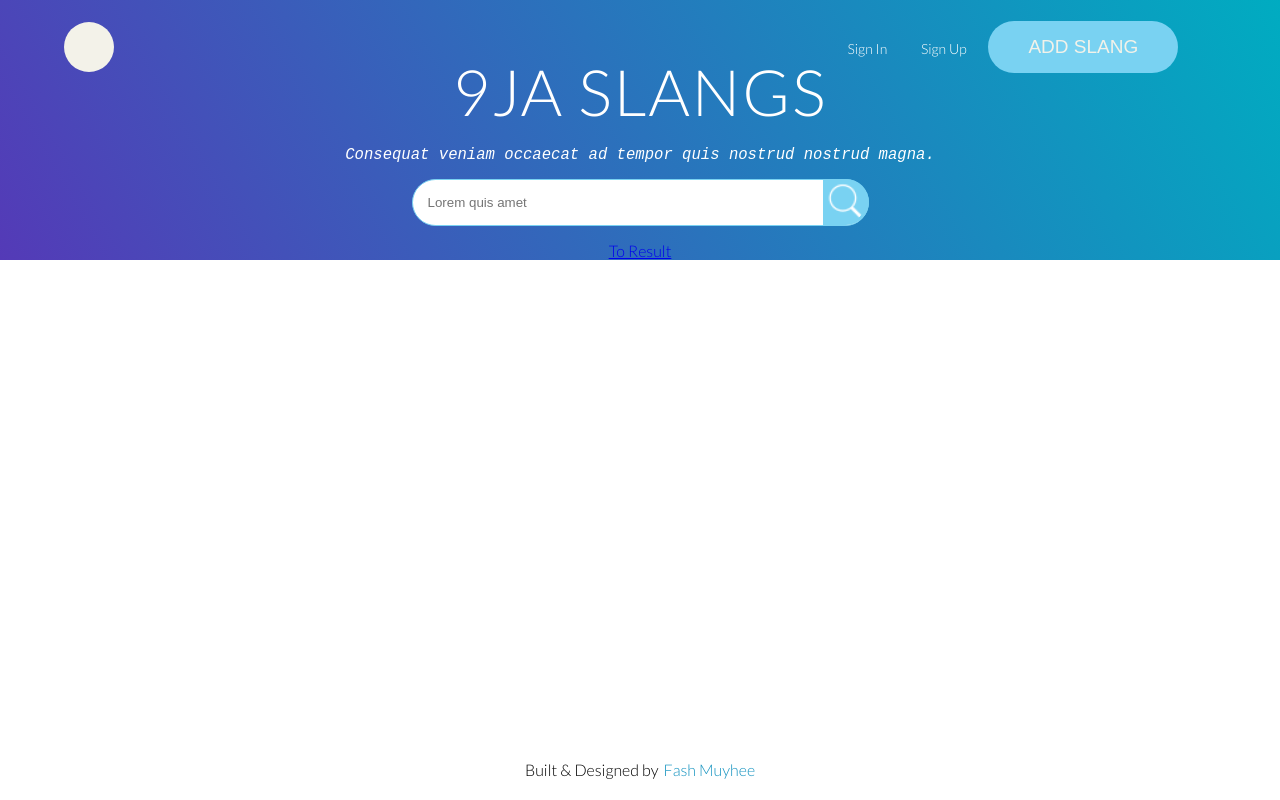
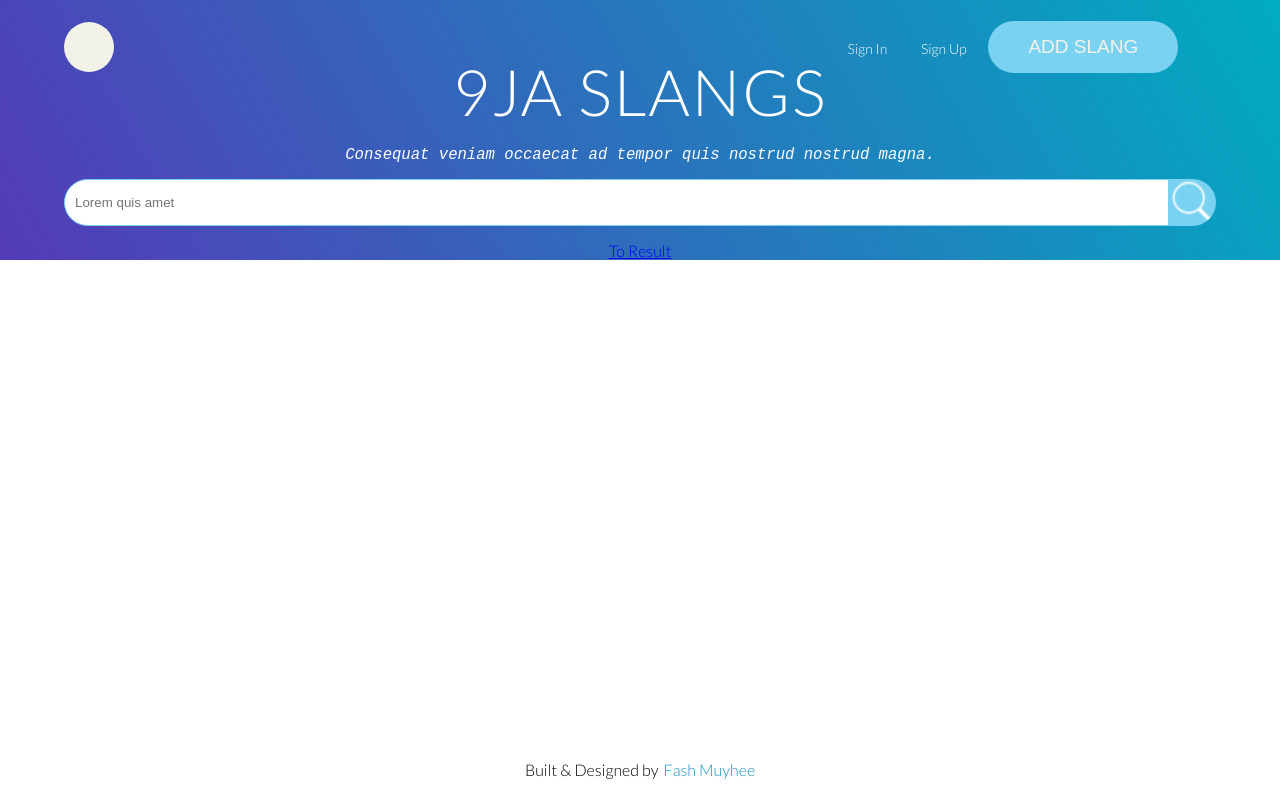
Before and after one commit to FashMuyhee/9jaslangs, a React (Create React App) app: page / in a window 1280 px wide. Built offline with nearby package versions, Linux system fonts and the light colour scheme; the HTML template or start-up script is replaced by a standard one.

Commit message:
re-styled

```diff
--- a/src/component/Searchbar/index.scss
+++ b/src/component/Searchbar/index.scss
@@ -3,34 +3,20 @@
 .searchbar {
   width: 100%;
   position: relative;
-  // border: 1px solid #f3f2e9;
   border-radius: 25px;
-  @include desktop {
-    width: 457px;
-  }
-  @include tablet {
-    width: 80%;
-  }
+  display: flex;
 
   .search-input {
-    width: 90%;
-    @include desktop {
-      width: 93%;
-    }
-    @include tablet{
-      width: 93%;
-    }
+    width: 100%;
+    height: 45px;
+    padding: 0px 0px 0px 10px;
+    border-radius: 26px 0px 0px 26px;
   }
-  img.search-icon {
-    position: absolute;
-    // border: 1px solid red;
-    right: 0;
-    height: 40px;
+  .search-icon {
+    height: 47px;
     align-items: center;
     background: map-get($colors, secondary);
     border-top-right-radius: 25px;
     border-bottom-right-radius: 25px;
-    padding: 3px;
-    // box-shadow: 9px 9px 16px #a3b1c699, -9px -9px 16px  #ffffff80;
   }
 }
```
